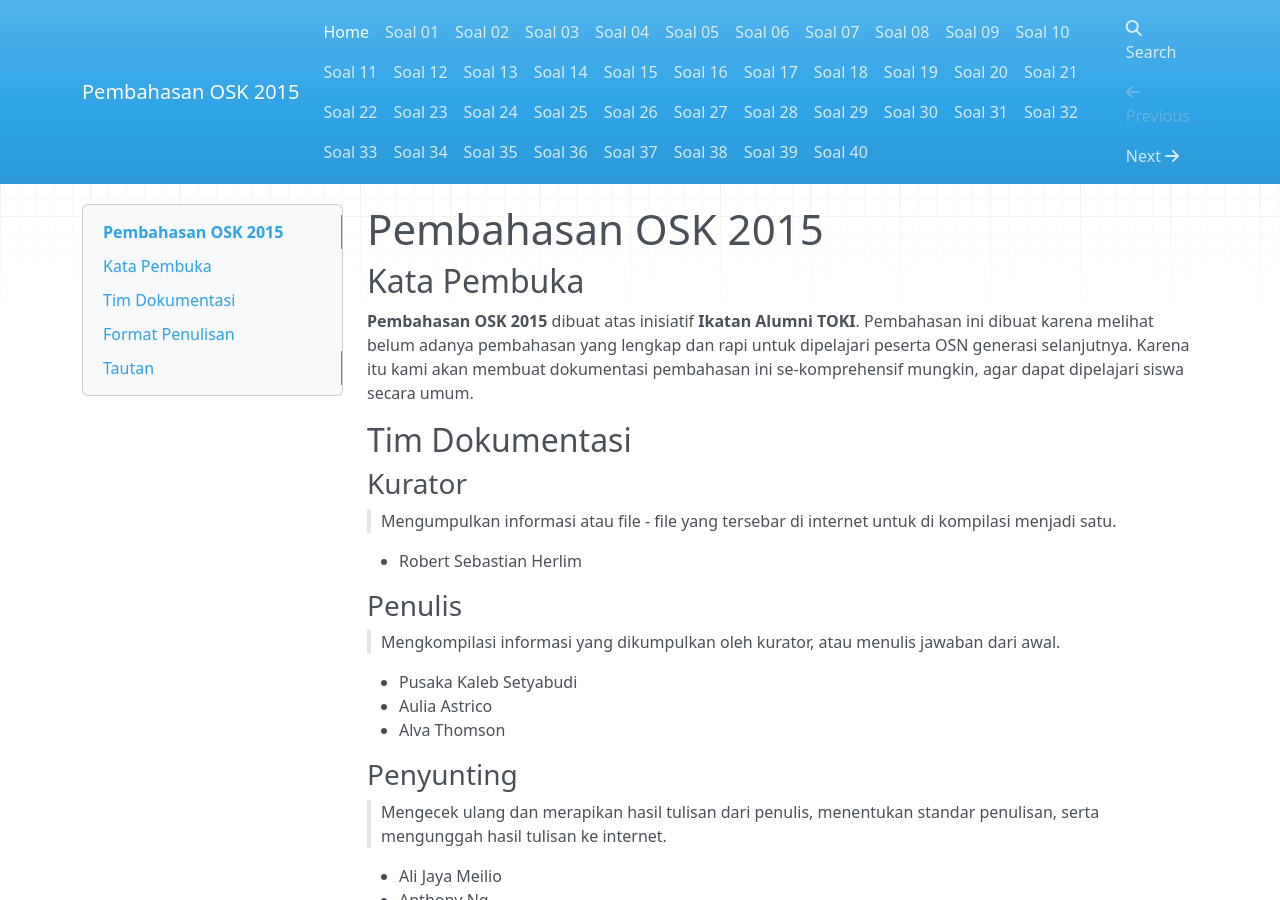
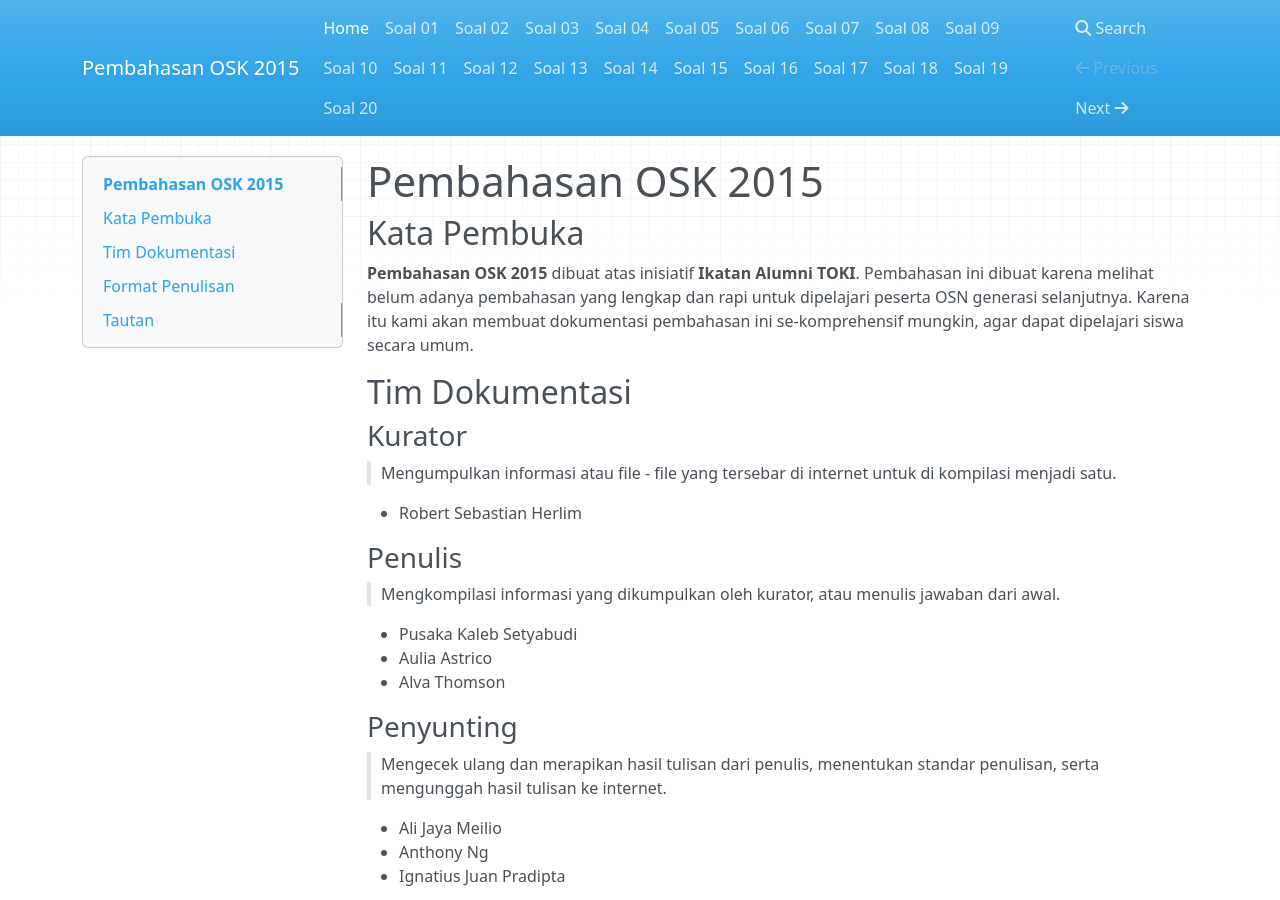
Before and after one commit to alijaya/OSK-2015, an MkDocs documentation site: the page built from docs/index.md, in a window 1280 px wide and 900 px high. Built offline with MkDocs 1.6.1, drawn with Linux system fonts in a browser that asks for light colours; nearby versions of some CDN libraries; old or Windows-style settings are respelled for this version of MkDocs.

Commit message:
hide dulu

```diff
--- a/mkdocs.yml
+++ b/mkdocs.yml
@@ -23,23 +23,23 @@ pages:
 - ["Soal 18.md", "Soal 18"]
 - ["Soal 19.md", "Soal 19"]
 - ["Soal 20.md", "Soal 20"]
-- ["Soal 21.md", "Soal 21"]
-- ["Soal 22.md", "Soal 22"]
-- ["Soal 23.md", "Soal 23"]
-- ["Soal 24.md", "Soal 24"]
-- ["Soal 25.md", "Soal 25"]
-- ["Soal 26.md", "Soal 26"]
-- ["Soal 27.md", "Soal 27"]
-- ["Soal 28.md", "Soal 28"]
-- ["Soal 29.md", "Soal 29"]
-- ["Soal 30.md", "Soal 30"]
-- ["Soal 31.md", "Soal 31"]
-- ["Soal 32.md", "Soal 32"]
-- ["Soal 33.md", "Soal 33"]
-- ["Soal 34.md", "Soal 34"]
-- ["Soal 35.md", "Soal 35"]
-- ["Soal 36.md", "Soal 36"]
-- ["Soal 37.md", "Soal 37"]
-- ["Soal 38.md", "Soal 38"]
-- ["Soal 39.md", "Soal 39"]
-- ["Soal 40.md", "Soal 40"]
+# - ["Soal 21.md", "Soal 21"]
+# - ["Soal 22.md", "Soal 22"]
+# - ["Soal 23.md", "Soal 23"]
+# - ["Soal 24.md", "Soal 24"]
+# - ["Soal 25.md", "Soal 25"]
+# - ["Soal 26.md", "Soal 26"]
+# - ["Soal 27.md", "Soal 27"]
+# - ["Soal 28.md", "Soal 28"]
+# - ["Soal 29.md", "Soal 29"]
+# - ["Soal 30.md", "Soal 30"]
+# - ["Soal 31.md", "Soal 31"]
+# - ["Soal 32.md", "Soal 32"]
+# - ["Soal 33.md", "Soal 33"]
+# - ["Soal 34.md", "Soal 34"]
+# - ["Soal 35.md", "Soal 35"]
+# - ["Soal 36.md", "Soal 36"]
+# - ["Soal 37.md", "Soal 37"]
+# - ["Soal 38.md", "Soal 38"]
+# - ["Soal 39.md", "Soal 39"]
+# - ["Soal 40.md", "Soal 40"]
```
